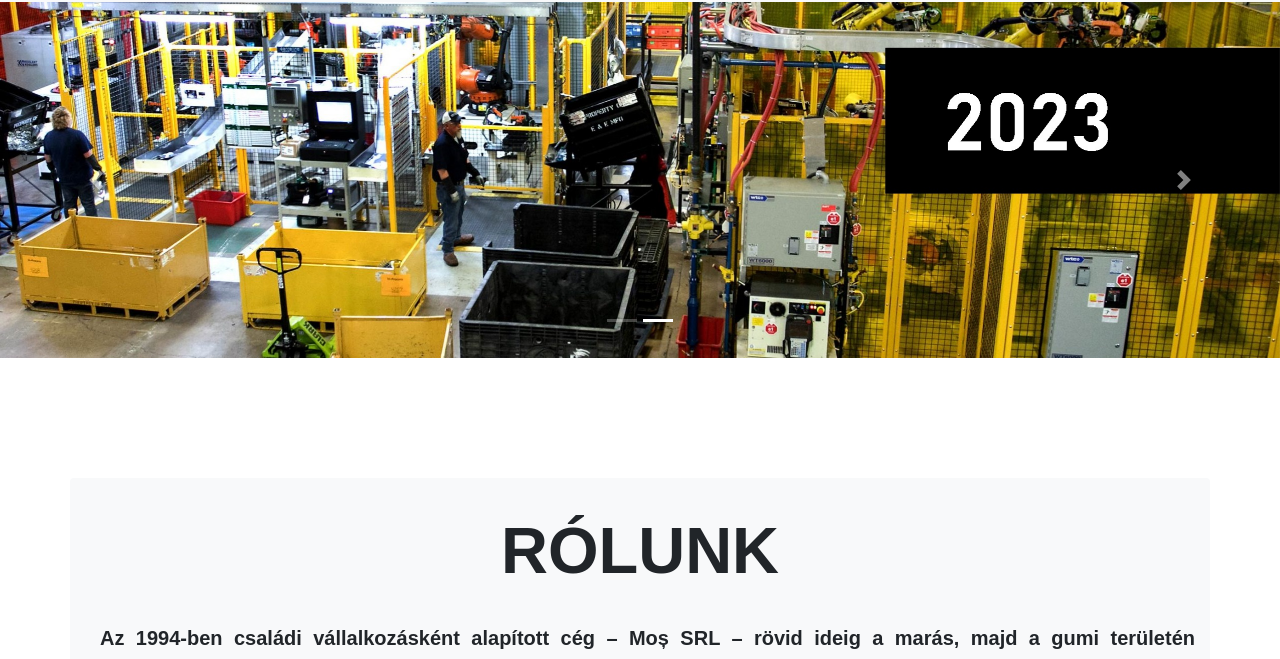
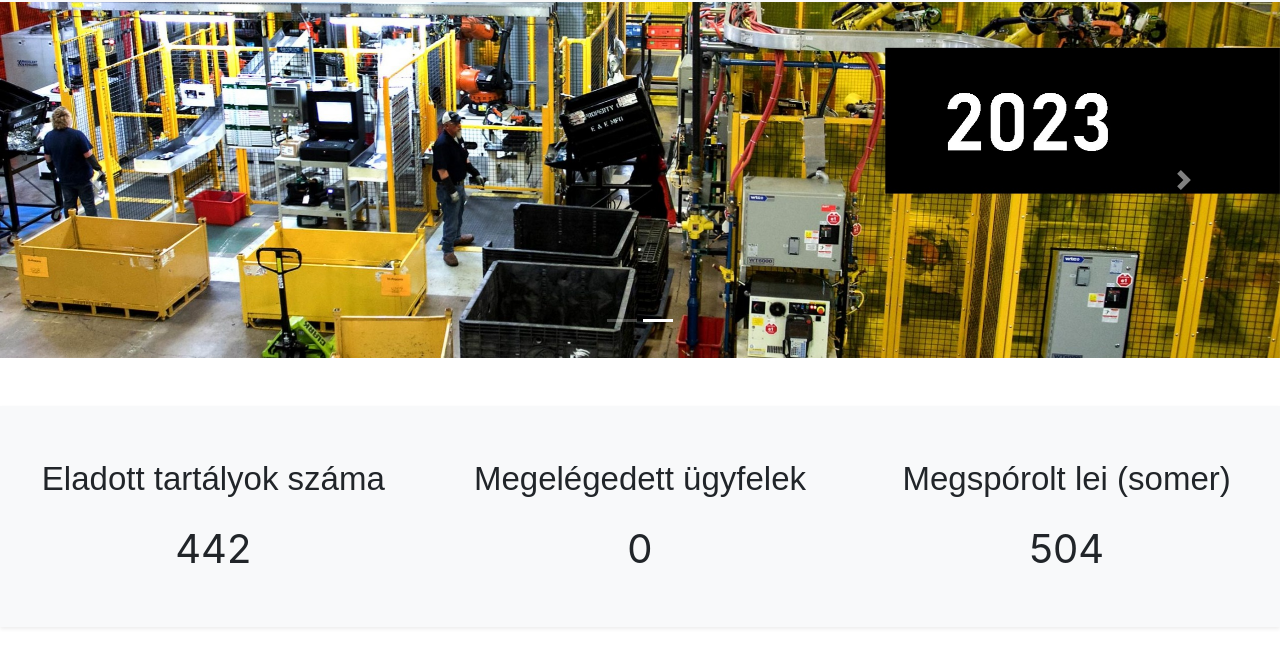
Before and after one commit to perakattis/IV.-Csapat-II, a plain HTML site: page rolunk.html in a window 1280 px wide. Shown: the part 110-769 px from the top of the page. Drawn offline with nearby package versions, Linux system fonts and the light colour scheme.

Commit message:
v.11
A rólunk oldalon js számláló be lett téve

```diff
--- a/rolunk.html
+++ b/rolunk.html
@@ -61,8 +61,26 @@
   </div>
 <br>
 <br>
-<br>
-<div class="container bg-light rounded mt-5 mb-5 pt-4">
+
+
+<div class="container-fluid bg-light pt-5 pb-5 lol shadow-sm">
+  <div class="row">
+    <div class="col-lg-4">
+      <p style="font-size: 33px; font-family: sans-serif; font-weight: 500;" class="text-center">Eladott tartályok száma</p>
+      <div id="counter" class="text-center" style="font-size: 40px;"></div>
+    </div>
+    <div class="col-lg-4">
+      <p style="font-size: 33px; font-family: sans-serif; font-weight: 500;" class="text-center">Megelégedett ügyfelek</p>
+      <div id="counter1" class="text-center" style="font-size: 40px;"></div>
+    </div>
+    <div class="col-lg-4">
+      <p style="font-size: 33px; font-family: sans-serif; font-weight: 500;" class="text-center">Megspórolt lei (somer)</p>
+      <div id="counter2" class="text-center" style="font-size: 40px;"></div>
+    </div>
+  </div>
+</div>
+
+<div class="container bg-light rounded mt-5 mb-5 pt-4 shadow-sm">
     <div class="row">
       <div class="col-lg-4"></div>
         <div class="col-lg-4 text-center m-auto"><b> <p class="ja " style="font-size: 65px; font-family: sans-serif;">RÓLUNK</p></div></b>
@@ -94,7 +112,7 @@
 
 
 
-<div class="container pt-2 pb-2 lol pull-right mt-5 bg-light rounded">
+<div class="container pt-2 pb-2 lol pull-right mt-5 bg-light rounded shadow-sm">
   <div class="row">
   <div class="col-lg-4">
   <div class="card text-center sticky w-100" style="width: 18rem;"><br>
@@ -156,6 +174,42 @@
     <script src="https://code.jquery.com/jquery-3.3.1.slim.min.js" integrity="sha384-q8i/X+965DzO0rT7abK41JStQIAqVgRVzpbzo5smXKp4YfRvH+8abtTE1Pi6jizo" crossorigin="anonymous"></script>
     <script src="https://cdn.jsdelivr.net/npm/popper.js@1.14.7/dist/umd/popper.min.js" integrity="sha384-UO2eT0CpHqdSJQ6hJty5KVphtPhzWj9WO1clHTMGa3JDZwrnQq4sF86dIHNDz0W1" crossorigin="anonymous"></script>
     <script src="https://cdn.jsdelivr.net/npm/bootstrap@4.3.1/dist/js/bootstrap.min.js" integrity="sha384-JjSmVgyd0p3pXB1rRibZUAYoIIy6OrQ6VrjIEaFf/nJGzIxFDsf4x0xIM+B07jRM" crossorigin="anonymous"></script>
+    <script>
+      let counts=setInterval(updated);
+      let upto=0;
+      function updated(){
+          var count= document.getElementById("counter");
+          count.innerHTML=++upto;
+          if(upto===442)
+          {
+              clearInterval(counts);
 
+          }
+      }
+  </script>
+  <script>
+    let counts1=setInterval(updated);
+    let upto1=-1;
+    function updated(){
+        var count1= document.getElementById("counter1");
+        count1.innerHTML=++upto1;
+        if(upto1===0)
+        {
+            clearInterval(counts1);
+        }
+    }
+</script>
+<script>
+  let counts2=setInterval(updated);
+  let upto2=0;
+  function updated(){
+      var count2= document.getElementById("counter2");
+      count2.innerHTML=++upto2;
+      if(upto2===504)
+      {
+          clearInterval(counts2);
+      }
+  }
+</script>
   </body>
 </html>
```
Also changed, not shown: index.html (+5 -2 lines), 2 other files.
